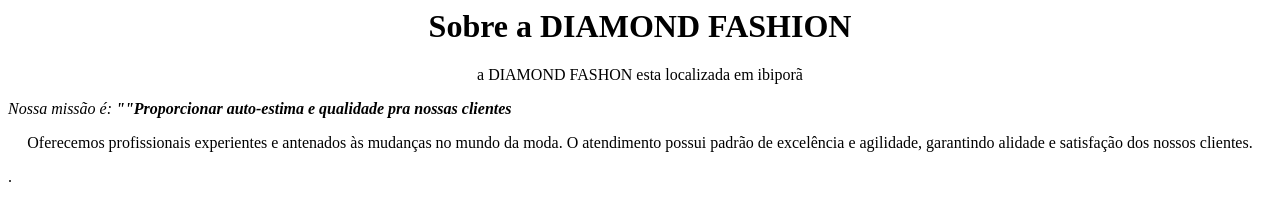
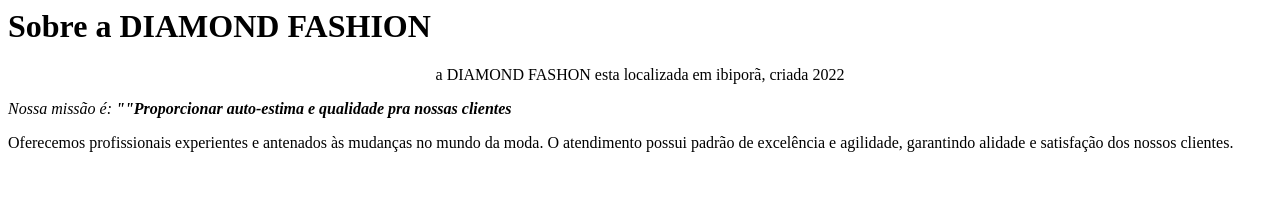
Before and after one commit to tina12335/alurasite, a plain HTML site: page index.html in a window 1280 px wide. Drawn offline with Linux system fonts and the light colour scheme.

Commit message:
Add files via upload

```diff
--- a/index.html
+++ b/index.html
@@ -3,15 +3,19 @@
 <head>
 <html lang="pt-br">
 <title> DIAMOND FASHION</title>
+    <link rel= "stylesheet" href="style.css">
+    <style>
+
+    </style>
 <meta charset="utf-8">
 
 <body>
- <h1  style="text-align:center">  Sobre a DIAMOND FASHION</H1>
+ <h1>  Sobre a DIAMOND FASHION</H1>
 
-<p style="text-align: center"<em>a <stro>DIAMOND FASHON</strong> esta localizada em ibiporã</em></P>
+<p style="text-align: center"<em>a <stro>DIAMOND FASHON</strong> esta localizada em ibiporã, criada 2022</em></P>
 
-<p style="font-size":20p=x;"text align:center"><em>Nossa missão é: <strong>""Proporcionar auto-estima e qualidade pra nossas clientes</strong></p></em>
+<p style="font-size":20p=x;><em>Nossa missão é: <strong>""Proporcionar auto-estima e qualidade pra nossas clientes</strong></p></em>
 
-<p style="text-align:center">Oferecemos profissionais experientes e antenados às mudanças no mundo da moda. O atendimento possui padrão de excelência e agilidade, garantindo alidade e satisfação dos nossos clientes.</p>
-.</body>
+<p>Oferecemos profissionais experientes e antenados às mudanças no mundo da moda. O atendimento possui padrão de excelência e agilidade, garantindo alidade e satisfação dos nossos clientes.</p>
+</body>
 </html>
```
